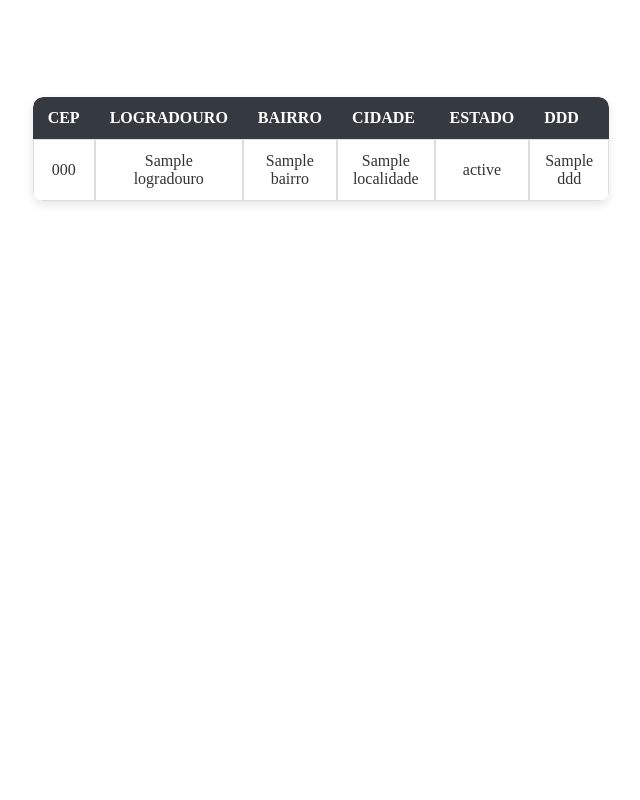
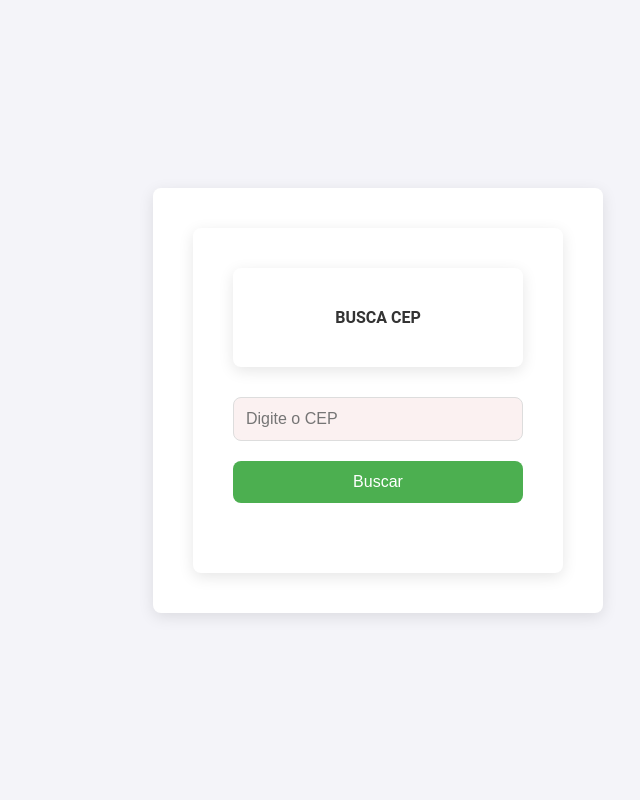
Before and after one commit to di0nar4p/busca_cep, a Flask app: template templates/index.html in a window 1280 px wide. Shown: the whole page, without its empty margins (262-902 px from the left). Run offline with Flask 3, Linux system fonts and the light colour scheme; the template is opened without the code that fills it: most values are stand-ins (such as "Sample title", 1, 10 or a date in 2020).

Commit message:
Melhorias

```diff
--- a/Controller/Requests.py
+++ b/Controller/Requests.py
@@ -1,7 +1,8 @@
 import requests
 from flask import render_template
 import json
-def busca_cep(cep):
+
+def busca_cep(cep:int):
 
     url =f'https://viacep.com.br/ws/{cep}/json/'
 
@@ -12,7 +13,7 @@ def busca_cep(cep):
     try:
 
         dados= requests.get(url,headers).json()
-        return render_template('index.html', dados=dados)
+        return dados
 
     except Exception as e:
 
--- a/main.py
+++ b/main.py
@@ -1,15 +1,21 @@
-from flask import Flask, request, jsonify, send_from_directory
+from flask import Flask, request, jsonify, send_from_directory, render_template
 from Controller.Requests import busca_cep
 
 
 app = Flask(__name__)
 
-@app.route('/<int:cep>', methods=['GET'])
-def index(cep):
-    if request.method == 'GET':
-        return busca_cep(cep)
+@app.route('/cep', methods=['GET'])
+def index():
+        cep = request.args.get('cep')
+        if cep:
+            dados= busca_cep(cep)
+            return render_template('main.html', dados=dados)
+        return render_template('main.html')
 
 
+@app.route('/', methods=['GET'])
+def main():
+    return render_template('index.html')
 
 @app.route('/favicon.ico')
 def favicon():
--- a/static/css/style.css
+++ b/static/css/style.css
@@ -68,3 +68,106 @@ label {
     color: rgb(50, 50, 50);
     font-weight: bold;
 }
+.botao{
+    background-color: rgb(54, 165, 40);
+    line-height: 22px;
+    border-radius: 5px;
+    border-color: rgba(175, 149, 149, 0.493);
+    font-family: 'Roboto';
+    margin:auto;
+    color:rgb(247, 234, 234)
+}
+
+
+.cep{
+    width: 350px;
+    height: 200px;
+    background: #1113188c;
+    display: inline-flex;
+    flex-direction: column;
+    border-radius: 5px;
+    align-items: center;
+
+}
+
+
+.linha{
+    width: 100px;
+    height: auto;
+    background-color: rgba(173, 46, 46, 0.808);
+    border-radius: 3px;
+    display: flex;
+    flex-direction: row;
+    justify-content: center;
+    align-items: center;
+    margin-top: 10px;
+}
+
+
+
+
+* {
+    margin: 0;
+    padding: 0;
+    box-sizing: border-box;
+    font-family: 'Arial', sans-serif;
+}
+
+body {
+    background-color: #f4f4f9;
+    display: flex;
+    justify-content: center;
+    align-items: center;
+    height: 100vh;
+}
+
+div {
+    background-color: #ffffff;
+    border-radius: 8px;
+    box-shadow: 0 4px 15px rgba(0, 0, 0, 0.1);
+    padding: 40px;
+    width: 100%;
+    max-width: 450px;
+    text-align: center;
+}
+
+form {
+    display: flex;
+    flex-direction: column;
+    gap: 20px;
+}
+
+label {
+    font-size: 16px;
+    color: #333;
+    text-align: left;
+    font-weight: 600;
+}
+
+input {
+    padding: 12px;
+    border-radius: 8px;
+    border: 1px solid #ddd;
+    font-size: 16px;
+    outline: none;
+    transition: border-color 0.3s ease;
+}
+
+input:focus {
+    border-color: #4CAF50;
+}
+
+button {
+    padding: 12px;
+    background-color: #4CAF50;
+    color: #fff;
+    font-size: 16px;
+    border: none;
+    border-radius: 8px;
+    cursor: pointer;
+    transition: background-color 0.3s ease;
+}
+
+button:hover {
+    background-color: #45a049;
+}
--- /dev/null
+++ b/static/js/script.js
@@ -0,0 +1,16 @@
+document.addEventListener("DOMContentLoaded", function() {
+    const cepInput = document.getElementById("cep");
+    const form = document.getElementById("cep-form");
+
+    cepInput.addEventListener("input", function() {
+        this.value = this.value.replace(/\D/g, "");
+    });
+
+    form.addEventListener("submit", function(event) {
+        cepInput.value = cepInput.value.replace(/\D/g, "");
+        if (cepInput.value.length < 8) {
+            alert("Por favor, insira um CEP válido.");
+            event.preventDefault();
+        }
+    });
+});
--- a/templates/index.html
+++ b/templates/index.html
@@ -1,5 +1,5 @@
 <!DOCTYPE html>
-<html lang="en">
+<html lang="pt-br">
 <head>
     <meta charset="UTF-8">
     <meta http-equiv="X-UA-Compatible" content="IE=edge">
@@ -7,66 +7,20 @@
     <link rel="stylesheet" href="{{ url_for('static', filename='css/style.css') }}?v={{ time }}">
     <title>Busca CEP</title>
 </head>
+<body>
+    <div>
+        <div>
+            <form action="/cep" id="cep-form" method="GET">
+                <div>
+                    <label>BUSCA CEP</label>
+                </div>
+                <input type="text" name="cep" id="cep" placeholder="Digite o CEP" maxlength="8">
+                <button type="submit">Buscar</button>
+                <label></label>
+            </form>
+        </div>
+    </div>
 
-<body id="main">
-  <header>
-    <section>
-
-      <table id="tabela">
-        <thead>
-          <tr>
-
-            <th>CEP</th>
-            <th>LOGRADOURO</th>
-            <th>BAIRRO</th>
-            <th>CIDADE</th>
-            <th>ESTADO</th>
-            <th>DDD</th>
-
-          </tr>
-        </thead>
-
-        <tbody>
-
-          <tr>
-
-            <td id="cep">
-
-              {{dados['cep']}}
-            </td>
-
-            <td id="logradouro">
-
-              {{dados['logradouro']}}
-            </td>
-
-            <td id="bairro">
-
-              {{dados['bairro']}}
-
-            </td>
-
-            <td id="cidade">
-
-              {{dados['localidade']}}
-            </td>
-
-            <td id="estado">
-
-              {{dados['estado']}}
-            </td>
-
-            <td id="ddd">
-              {{dados['ddd']}}
-            </td>
-
-          </tr>
-        </tbody>
-
-        </table>
-        <br>
-    </section>
-
-  </header>
+    <script src="{{ url_for('static', filename='js/script.js') }}?v={{ time }}"></script>
 </body>
 </html>
```
Also changed, not shown: templates/main.html (added, +72 -0 lines).
